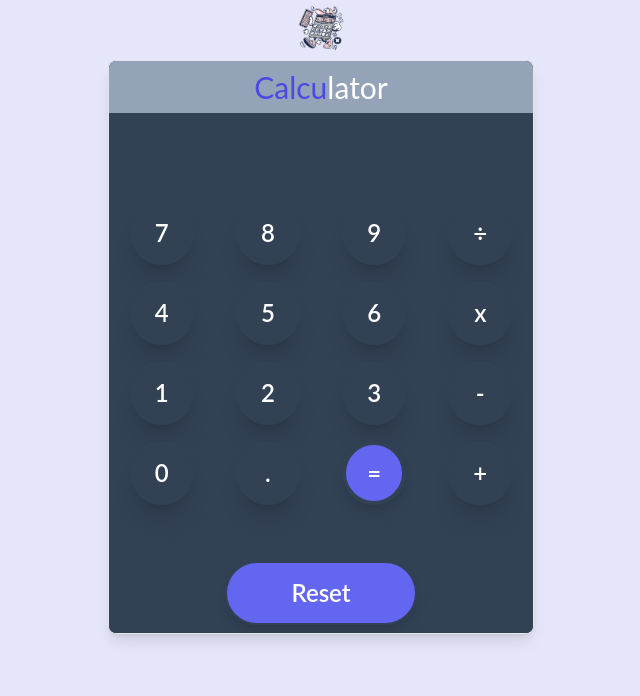
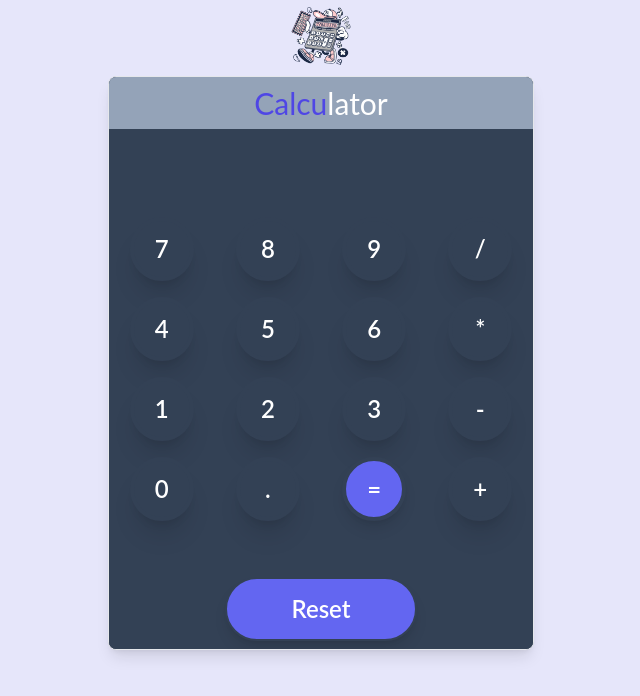
Before and after one commit to LvL090/CalculatorReact, a React (Create React App) app: page / in a window 1280 px wide. Shown: the top 696 px of the page, without its empty margins (319-959 px from the left). Built offline with nearby package versions, Linux system fonts and the light colour scheme.

Commit message:
update 9

```diff
--- a/src/App.js
+++ b/src/App.js
@@ -32,7 +32,7 @@ const calculateResult = () => {
 return (
 
         <div className='App h-screen'>
-                <div className='object-contain h-12 mt-1 flex justify-center'>
+                <div className='object-contain h-16 mt-1 flex justify-center'>
                         <img
                         src ={logo}
                         className='logo'
@@ -47,13 +47,13 @@ return (
                         <Button handleClick={addInput}>7</Button>
                         <Button handleClick={addInput}>8</Button>
                         <Button handleClick={addInput}>9</Button>
-                        <Button handleClick={addInput}>÷</Button>
+                        <Button handleClick={addInput}>/</Button>
                 </section>
                 <section className='flex items-stretch bg-slate-700 h-20'>
                         <Button handleClick={addInput}>4</Button>
                         <Button handleClick={addInput}>5</Button>
                         <Button handleClick={addInput}>6</Button>
-                        <Button handleClick={addInput}>x</Button>
+                        <Button handleClick={addInput}>*</Button>
                 </section>
                 <section className='flex items-stretch bg-slate-700 h-20'>
                         <Button handleClick={addInput}>1</Button>
--- a/src/components/button.js
+++ b/src/components/button.js
@@ -3,7 +3,7 @@ import React from 'react';
 function Button (props) {
 
     const IsOperator = value => {
-        return isNaN(value) && (value !== '.') && (value !== '=') && (value !== 'Clear');
+        return isNaN(value) && (value !== '.') && (value !== '=') && (value !== 'Reset');
     };
 
     return (
```
